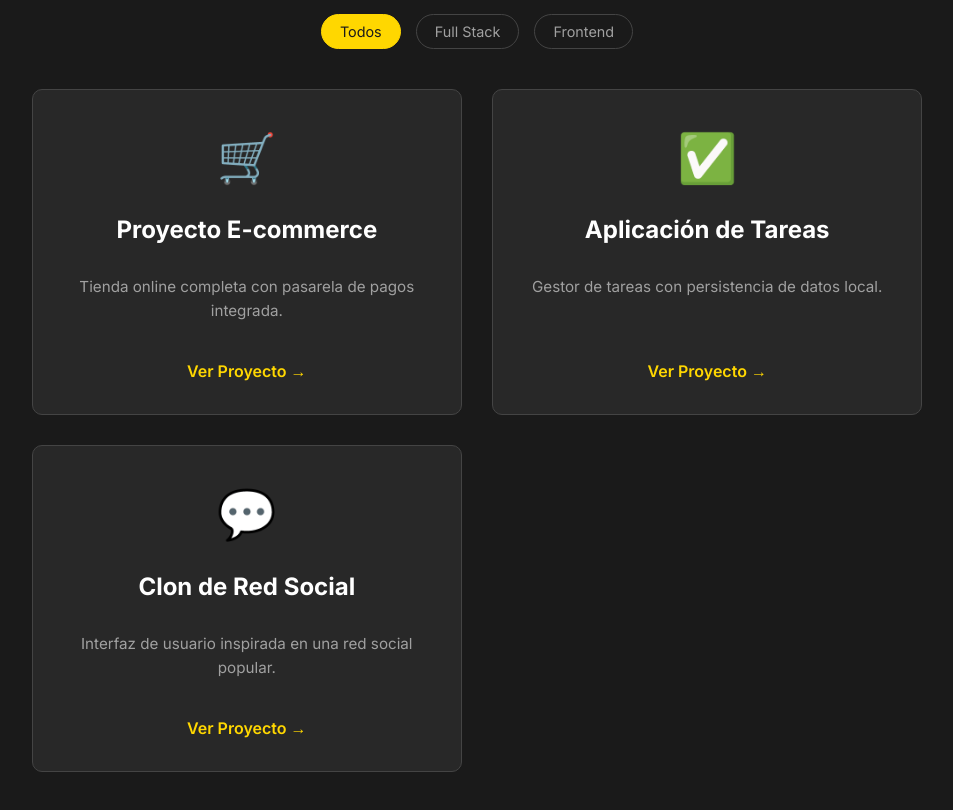
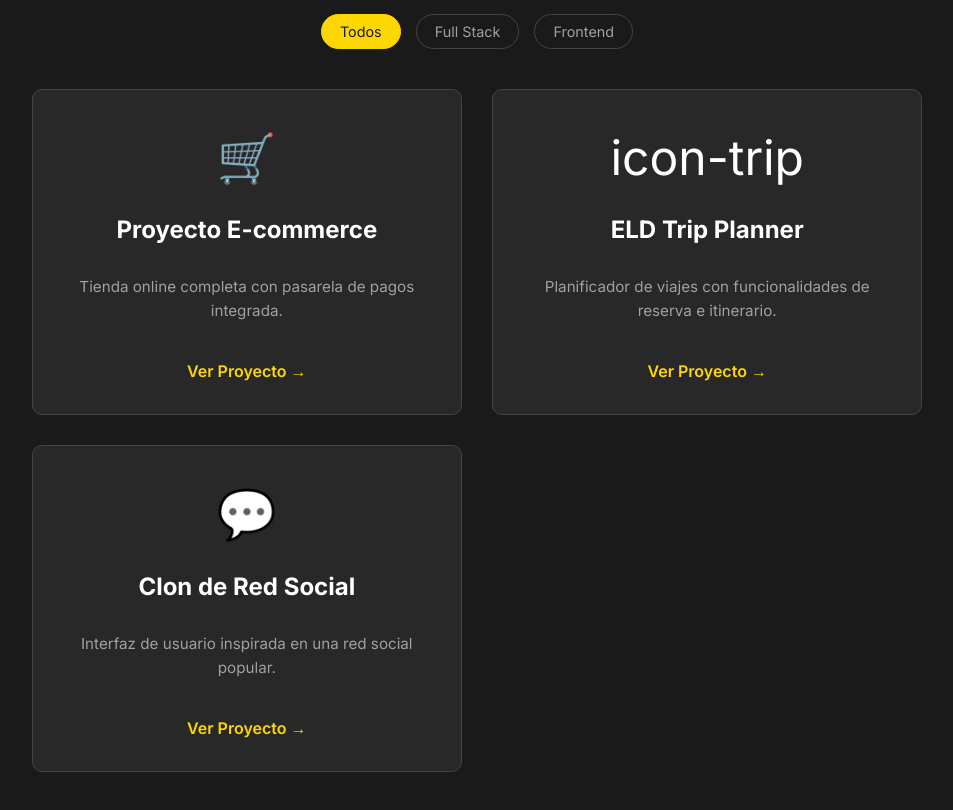
Before and after one commit to matii1942/Portafolio, a React (Vite) app: page / in a window 1280 px wide. Shown: the part 1540-2350 px from the top of the page, without its empty margins (163-1116 px from the left). Built offline with nearby package versions, Linux system fonts and the light colour scheme.

Commit message:
Add project

```diff
--- a/src/components/Projects.tsx
+++ b/src/components/Projects.tsx
@@ -18,10 +18,10 @@ const projectLinks: ProjectLink[] = [
     icon: '🛒',
   },
   {
-    title: 'Aplicación de Tareas',
-    description: 'Gestor de tareas con persistencia de datos local.',
-    url: 'https://www.enlace-al-proyecto2.com',
-    icon: '✅',
+    title: 'ELD Trip Planner',
+    description: 'Planificador de viajes con funcionalidades de reserva e itinerario.',
+    url: 'https://eld-trip-planner-livid-tau.vercel.app/',
+    icon: 'icon-trip',
   },
   {
     title: 'Clon de Red Social',
```
